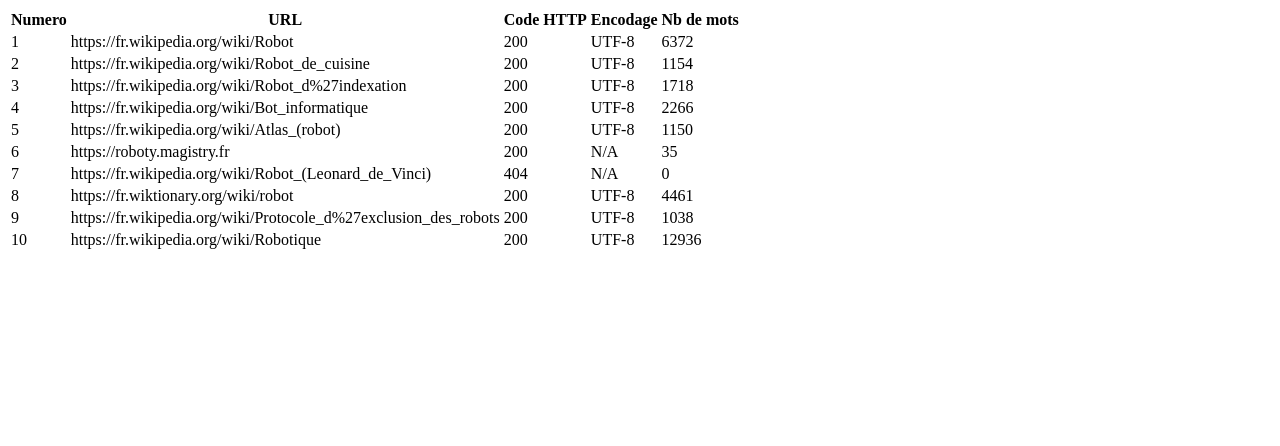
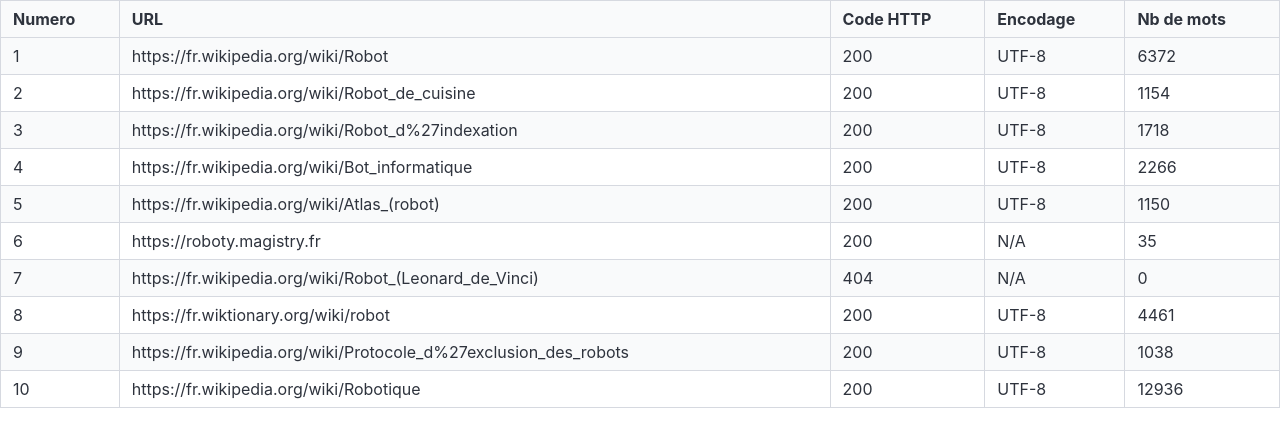
Before and after one commit to cd-jocelyn-z/tuto-page, a plain HTML site: page tableau-fr.html in a window 1280 px wide. Drawn offline with nearby package versions, Linux system fonts and the light colour scheme.

Commit message:
modification de style bulma

```diff
--- a/tableau-fr.html
+++ b/tableau-fr.html
@@ -1,9 +1,14 @@
 <html>
 <head>
     <meta charset="UTF-8">
+    <meta name="viewport" content="width=device-width, initial-scale=1">
+    <title>Mini-projet tableau</title>
+    <link rel="stylesheet" href="https://cdn.jsdelivr.net/npm/bulma@1.0.2/css/bulma.min.css">
+
 </head>
 <body>
-    <table>
+    <div class=""table-container>
+    <table class="table is-bordered is-hoverable is-striped is-fullwidth ">
         <tr>
             <th>Numero</th>
             <th>URL</th>
@@ -90,5 +95,10 @@
             <td>12936</td>
         </tr>
     </table>
+
+
+</div>
+
+
 </body>
 </html>
```
